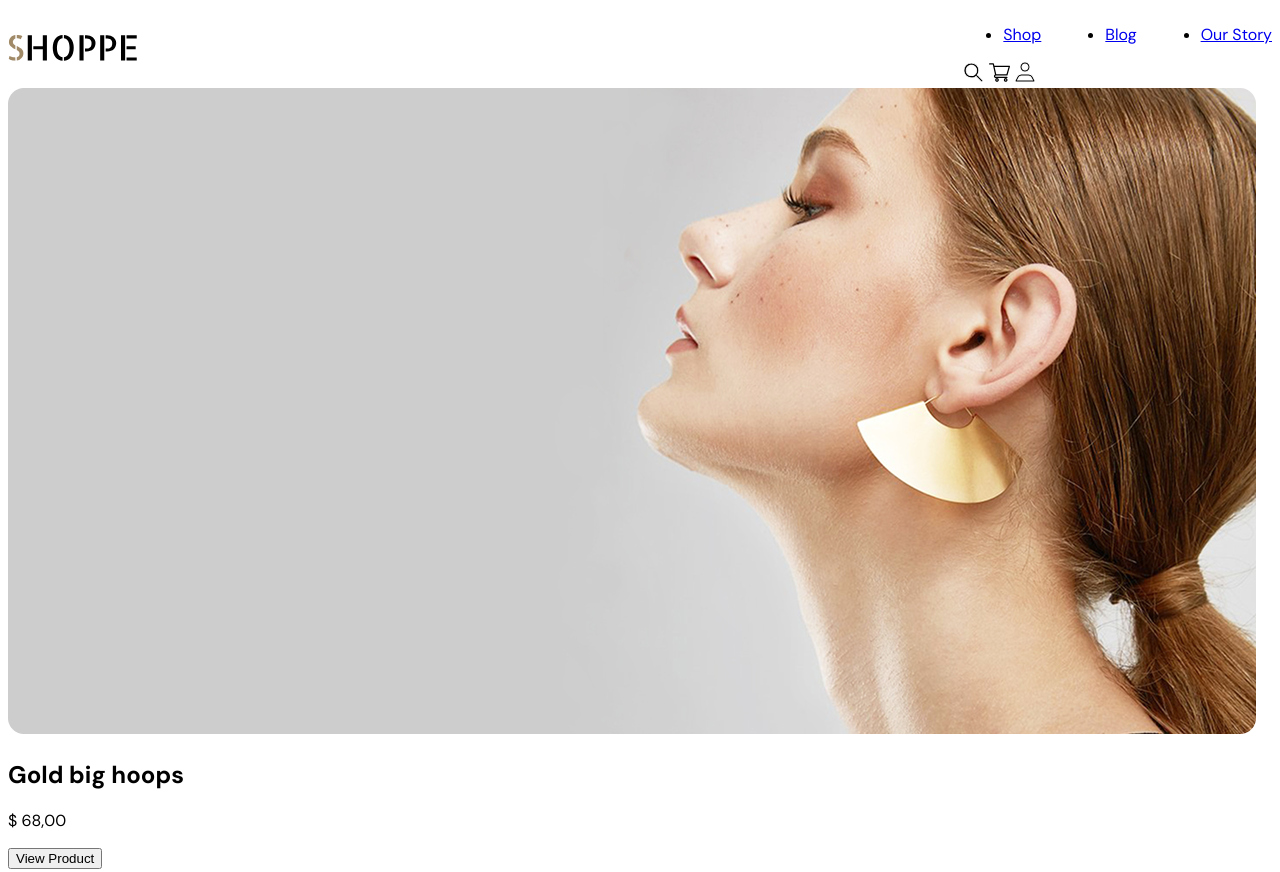
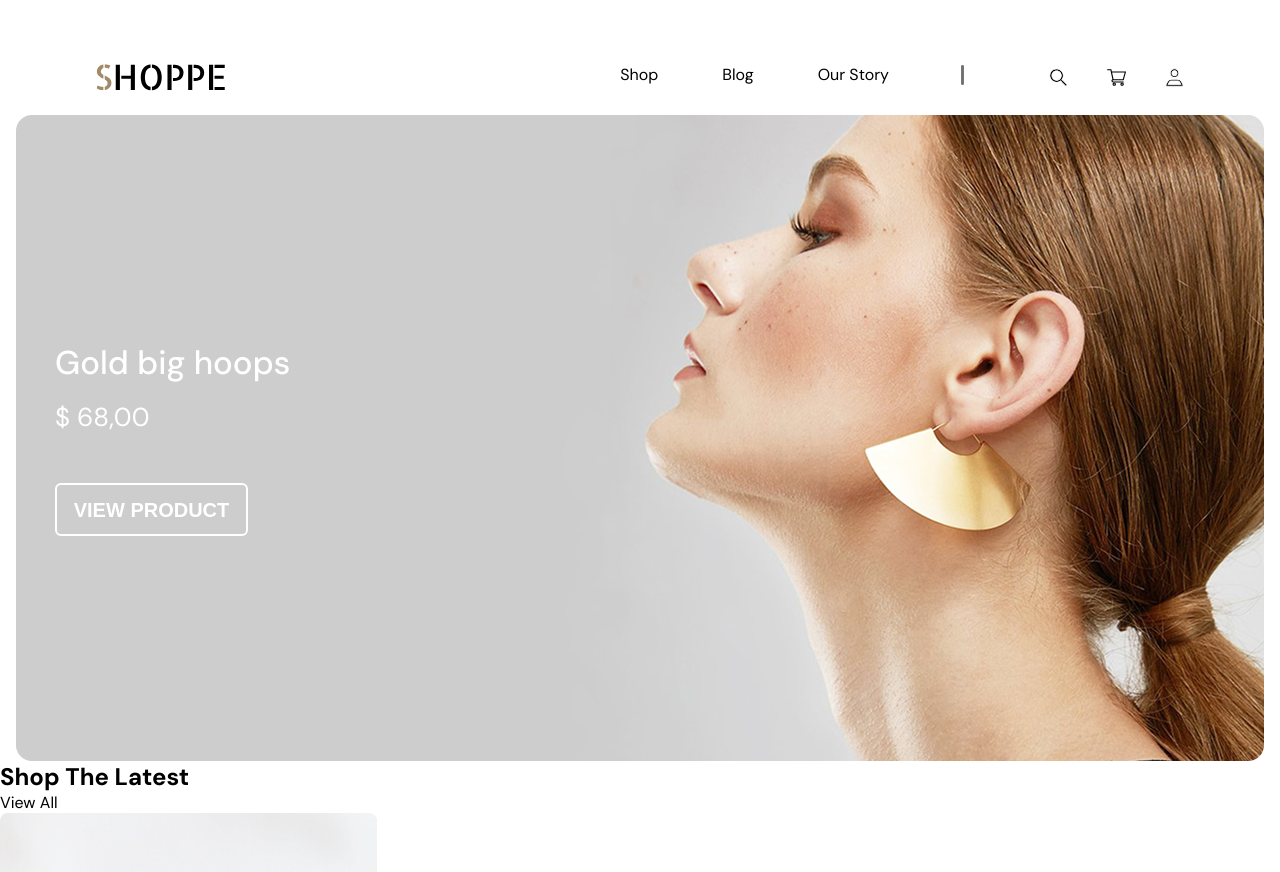
Before and after one commit to ftkgyu/shoppe, a plain HTML site: page index.html in a window 1280 px wide. Shown: the top 872 px of the page. Drawn offline with Linux system fonts and the light colour scheme.

Commit message:
done second section

```diff
--- a/index.html
+++ b/index.html
@@ -14,45 +14,51 @@
         <nav class="header__navigation">
             <div>
                 <ul class="header__list">
-                    <li class="header__list--item"><a href="#">Shop</a></li>
-                    <li class="header__list--item"><a href="#">Blog</a></li>
-                    <li class="header__list--item"><a href="#">Our Story</a></li>
+                    <li class="header__list-item"><a href="#">Shop</a></li>
+                    <li class="header__list-item"><a href="#">Blog</a></li>
+                    <li class="header__list-item"><a href="#">Our Story</a></li>
+                    <li>
+                        <p class="header__list__line"><span></span></p>
+                    </li>
                 </ul>
             </div>
             <div class="header__icons">
-                <img src="./images/Icon color.svg" alt="">
-                <img src="./images/shopping-cart 1.svg" alt="">
-                <img src="./images/Icon color (1).svg" alt="">
+                <img class="header__icons-item" src="./images/Icon color.svg" alt="">
+                <img class="header__icons-item" src="./images/shopping-cart 1.svg" alt="">
+                <img class="header__icons-item" src="./images/Icon color (1).svg" alt="">
             </div>
         </nav>
     </header>
     <main>
         <section class="hoops">
-            <img class="hoops__background" src="./images/background.png.png" alt="">
-            <h2 class="hoops__title">Gold big hoops</h2>
-            <p class="hoops__price">$ 68,00</p>
-            <button class="hoops__button">View Product</button>
+            <div class="hoops__container hoops__background">
+                <div class="hoops__mainpart">
+                    <h2 class="hoops__title">Gold big hoops</h2>
+                    <p class="hoops__price">$ 68,00</p>
+                    <button class="hoops__button">View Product</button>
+                </div>
+            </div>
         </section>
         <section class="shop">
             <h2 class="shop__title">Shop The Latest</h2>
             <p class="shop__text">View All</p>
             <div class="shop__container">
-                <div class="shop__container--item">
+                <div class="shop__container-item">
                     <img src="./images/Img 01.png" alt="">
-                    <h4 class="shop__text"></h4>
-                    <p class="shop__price"></p>
+                    <h4 class="shop__text">Lira Earrings</h4>
+                    <p class="shop__price">$ 20,00</p>
                 </div>
-                <div class="shop__container--item">
+                <div class="shop__container-item">
                     <img src="./images/Img 02.png" alt="">
                     <h4 class="shop__text">Lira Earrings</h4>
                     <p class="shop__price">$ 20,00</p>
                 </div>
-                <div class="shop__container--item">
+                <div class="shop__container-item">
                     <img src="./images/Img 04.png" alt="">
                     <h4 class="shop__text">Lira Earrings</h4>
                     <p class="shop__price">$ 20,00</p>
                 </div>
-                <div class="shop__container--item">
+                <div class="shop__container-item">
                     <img src="./images/Rectangle 14.png" alt="">
                     <h4 class="shop__text">Lira Earrings</h4>
                     <p class="shop__price">$ 20,00</p>
@@ -62,7 +68,7 @@
                     <h4 class="shop__text">Lira Earrings</h4>
                     <p class="shop__price">$ 20,00</p>
                 </div>
-                <div class="shop__container--item">
+                <div class="shop__container-item">
                     <img src="./images/Img 07.png" alt="">
                     <h4 class="shop__text">Lira Earrings</h4>
                     <p class="shop__price">$ 20,00</p>
@@ -75,9 +81,9 @@
             <div>
                 <div>
                     <ul class="footer__list">
-                        <li class="footer__list--item"></li>
-                        <li class="footer__list--item"></li>
-                        <li class="footer__list--item"></li>
+                        <li class="footer__list-item"></li>
+                        <li class="footer__list-item"></li>
+                        <li class="footer__list-item"></li>
                     </ul>
                 </div>
                 <div>
--- a/sass/components/_header.scss
+++ b/sass/components/_header.scss
@@ -1,9 +1,44 @@
 .header{
     display: flex;
     justify-content: space-between;
+    margin-top: 64px;
+    margin-bottom: 24px;
+    &__logo{
+        margin-left:  96px;
+    }
+    &__navigation{
+        display: flex;
+        justify-content: center;
+    }
     &__list{
         display: flex;
         justify-content: center;
+        align-items: center;
+        position: relative;
         gap: 64px;
+        margin-right:  96px;
+        &-item a{
+            color: $black;
+        }
+        &__line span{
+            position: absolute;
+            top: 10px;
+            width: 17px;
+            border: 1px solid $dark-gray;
+            transform: rotate(90deg);
+            background-color: $black;
+
+        }
+    }
+    &__icons{
+        display: flex;
+        justify-content: center;
+        align-items: center;
+        gap: 39px;
+        margin-right:  96px;
+        &-item{
+           width: 19px;
+           height: 19px;
+        }
     }
 }
--- a/sass/components/_hoops.scss
+++ b/sass/components/_hoops.scss
@@ -0,0 +1,50 @@
+.hoops {
+    &__container {
+
+    }
+
+    &__background {
+        background-image: url("../../images/background.png.png");
+        background-size: cover;
+        background-repeat: no-repeat;
+        // padding-top: 400px;
+        // padding-bottom: 150px;
+        margin: 0 auto;
+        width: 1248px;
+        height: 646px;
+    }
+
+    &__mainpart{
+        padding-top: 226px;
+        padding-left: 39px;
+    }
+
+    &__title {
+        font-weight: 500;
+        font-size: 33px;
+        line-height: 43px;
+        color: $white;
+        margin-bottom: 16px;
+    }
+
+    &__price {
+        font-weight: 400;
+        font-size: 26px;
+        line-height: 35px;
+        color: $white;
+        margin-bottom: 48px;
+    }
+
+    &__button {
+        width: 193px;
+        height: 53px;
+        border-radius: 6px;
+        background: transparent;
+        border: 2px solid $white;
+        font-weight: 700;
+        font-size: 20px;
+        line-height: 100%;
+        text-transform: uppercase;
+        color: $white;
+    }
+}
--- a/sass/style.scss
+++ b/sass/style.scss
@@ -1,7 +1,21 @@
 @import './utils/colors';
 @import './components/header';
+@import './components/hoops';
 @import url('https://fonts.googleapis.com/css2?family=DM+Sans:ital,opsz,wght@0,9..40,100..1000;1,9..40,100..1000&display=swap');
+
+*{
+    margin: 0;
+    padding: 0;
+}
 
 body{
     font-family: "DM Sans", sans-serif;
 }
+
+a{
+    text-decoration: none;
+}
+
+li{
+    list-style-type: none;
+}
--- a/sass/utils/_colors.scss
+++ b/sass/utils/_colors.scss
@@ -2,3 +2,4 @@ $white: #ffffff;
 $black: #000000;
 $Accent-Light: #A18A68;
 $gray: #D8D8D8;
+$dark-gray: #707070;
```
Also changed, not shown: sass/style.css, 1 other file.
